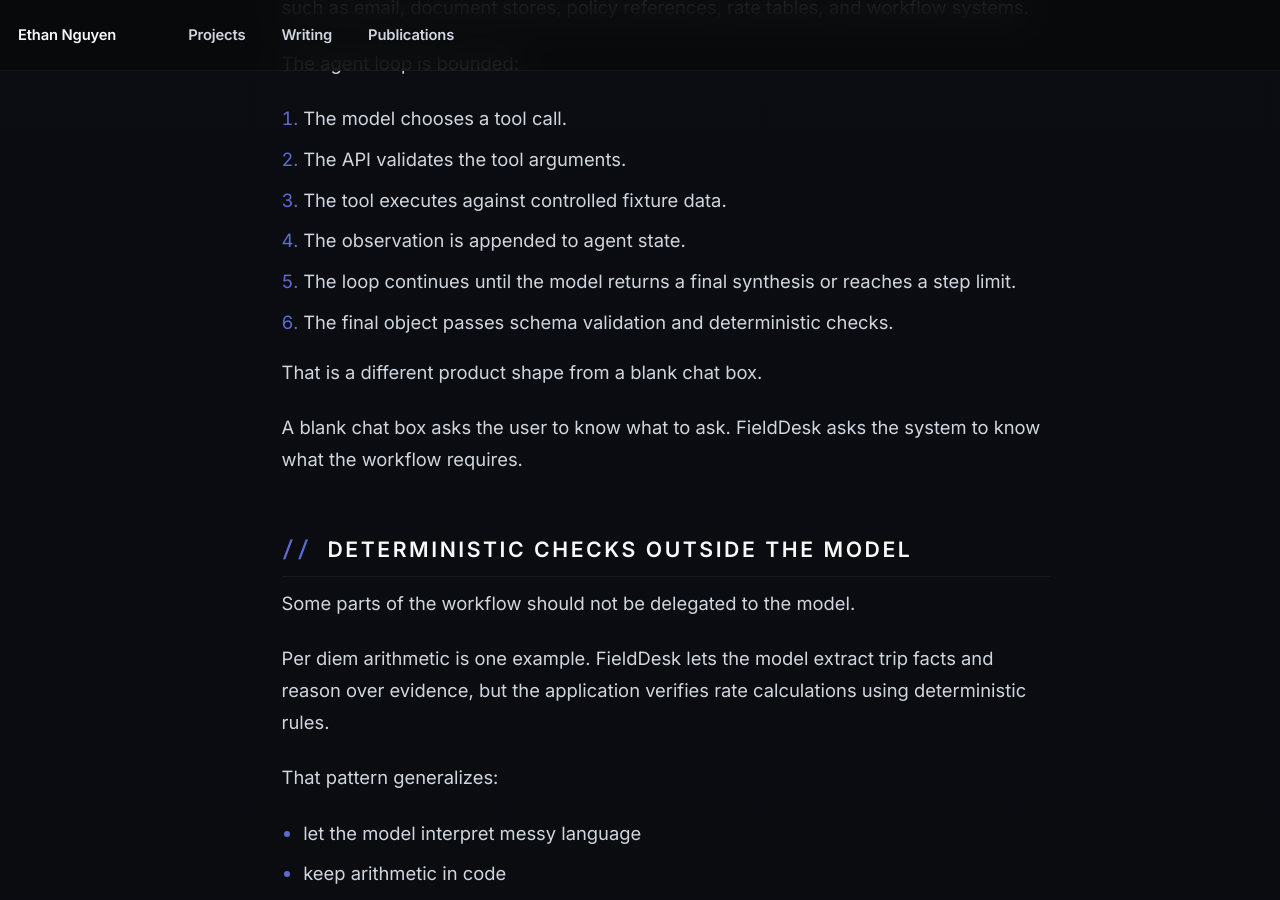
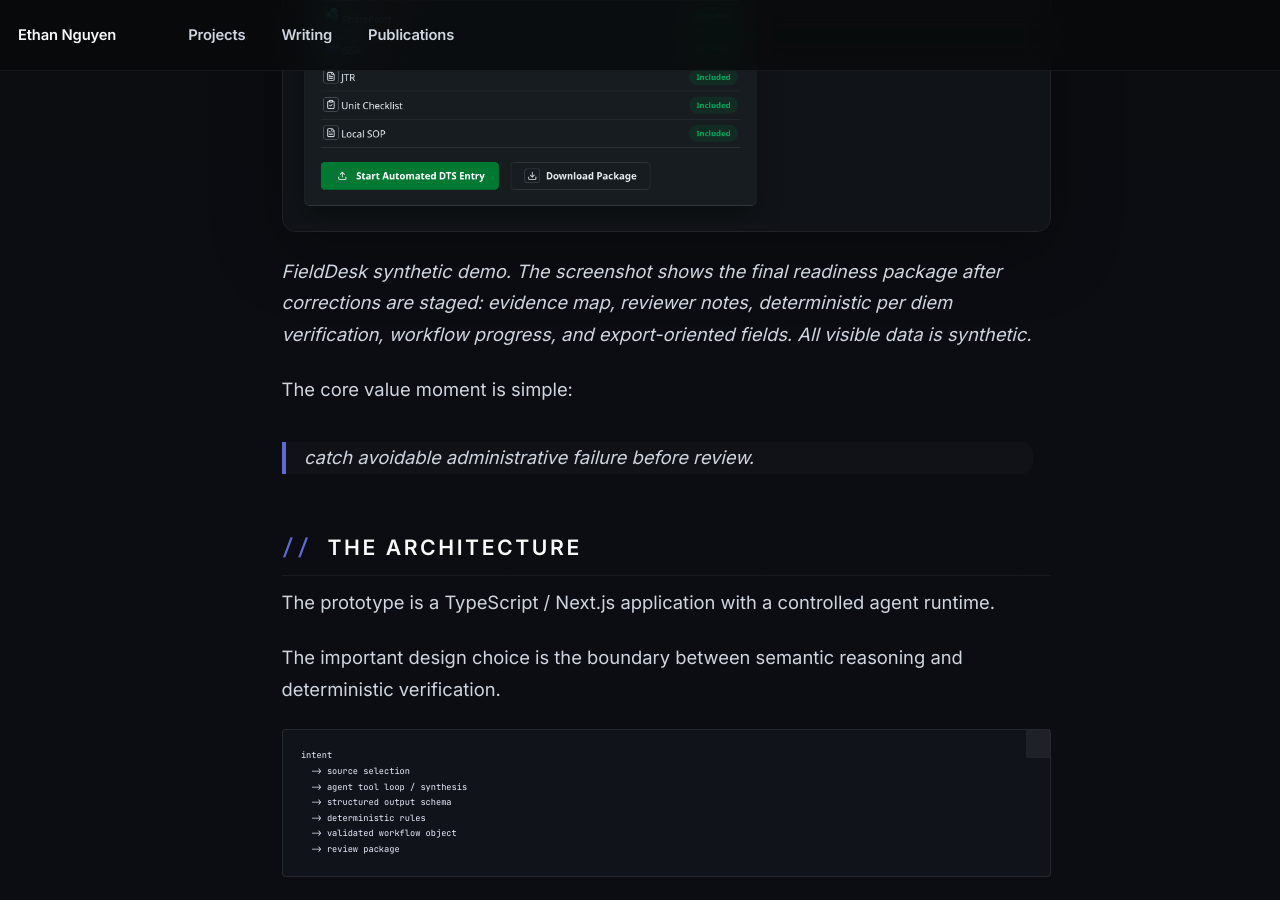
Before and after one commit to EthanHNguyen/ethanhnguyen.github.io, a Jekyll site: the page built from _posts/2026-04-30-fielddesk-administrative-readiness.md, in a window 1280 px wide and 900 px high, scrolled down 4461 px. Built offline with Jekyll 4.4.1, drawn with Linux system fonts in a browser that asks for light colours.

Commit message:
Add FieldDesk screenshot to post

```diff
--- a/_posts/2026-04-30-fielddesk-administrative-readiness.md
+++ b/_posts/2026-04-30-fielddesk-administrative-readiness.md
@@ -82,6 +82,10 @@
 - the rental vehicle justification is too generic for review
 
 FieldDesk surfaces those as review blockers before the package reaches a human reviewer. After the user stages corrections, the system recomputes readiness and generates a package with evidence map, reviewer objections, action list, packet summary, export rows, and source-backed trace.
+
+![FieldDesk synthetic demo showing a TDY readiness workflow with source-backed evidence, deterministic per diem verification, and a review-ready packet](/images/fielddesk/fielddesk-final-package.png)
+
+*FieldDesk synthetic demo. The screenshot shows the final readiness package after corrections are staged: evidence map, reviewer notes, deterministic per diem verification, workflow progress, and export-oriented fields. All visible data is synthetic.*
 
 The core value moment is simple:
 
```
Also changed, not shown: images/fielddesk/fielddesk-final-package.png (added).
